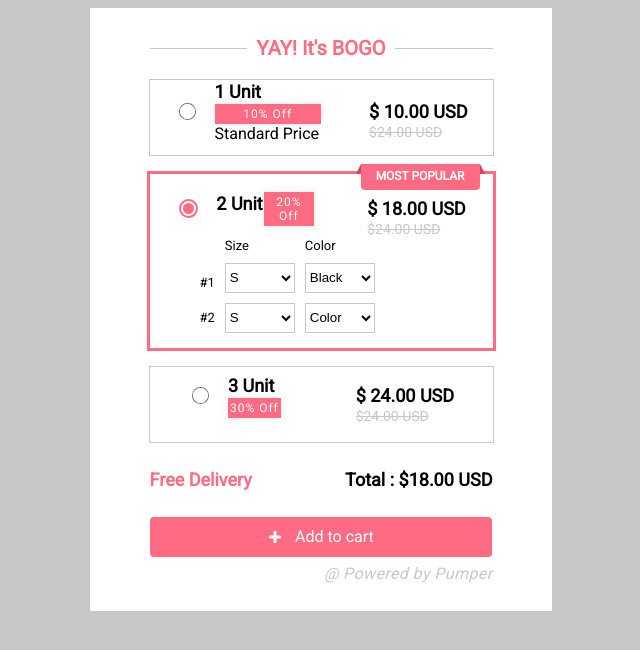
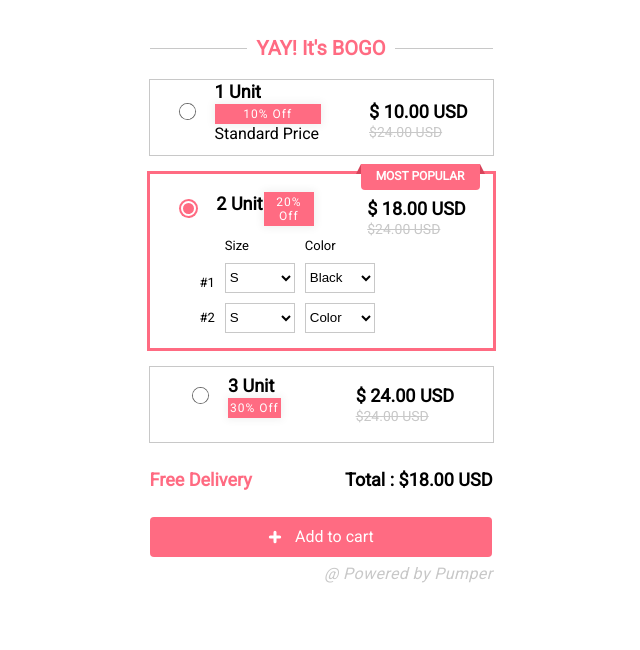
Before and after one commit to Rita-Sonavane/Rita-Soanavane-Web-Developer-Task, a plain HTML site: page index.html in a window 1280 px wide. Shown: the whole page, without its empty margins (319-959 px from the left). Drawn offline with Linux system fonts and the light colour scheme.

Commit message:
update background color

```diff
--- a/style.css
+++ b/style.css
@@ -1,6 +1,7 @@
 body {
-    background-color:#C8C8C8;
+    background-color: #FFF;;
     font-family: Roboto;
+
 }
 
 .container {
@@ -10,7 +11,7 @@ body {
 }
 
 .cart-box {
-    background-color: #FFF;
+    /* background-color: #FFF; */
     width: 462px;
     height: 603px;
     justify-content: center;
```
